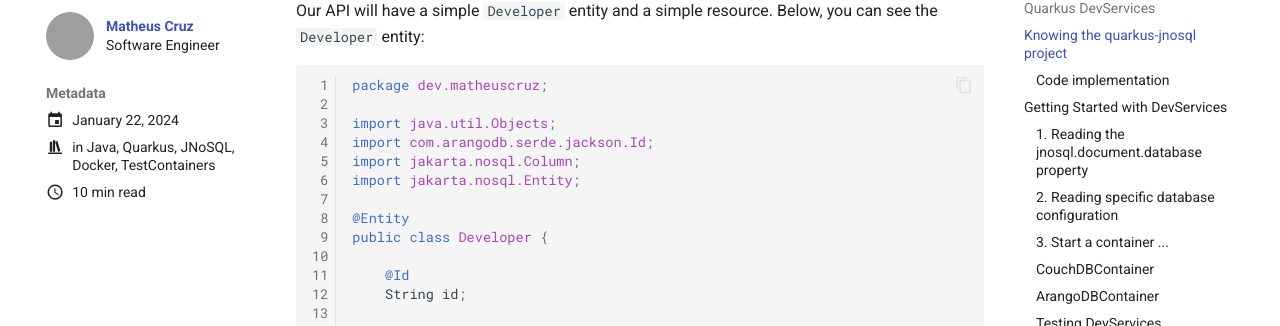
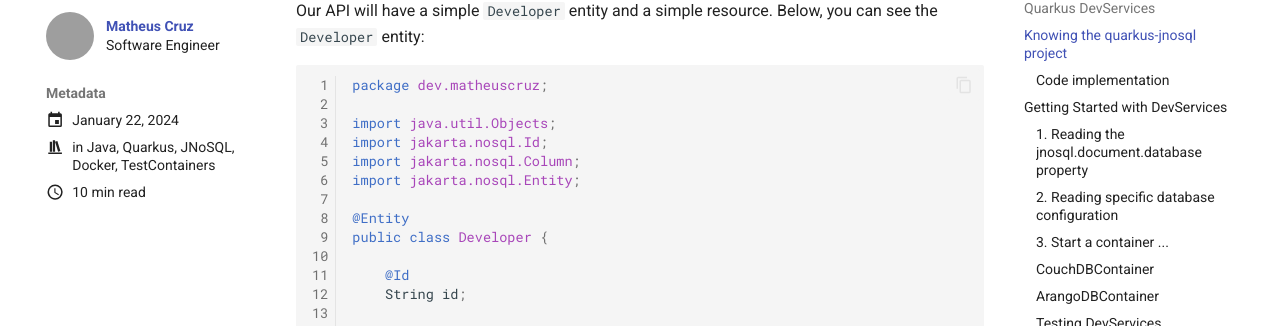
Before and after one commit to mcruzdev/blog, an MkDocs documentation site: the page built from docs/posts/introduce-to-quarkus-devservice-to-jnosql.md, in a window 1280 px wide and 900 px high, scrolled down 1677 px. Shown: the part 127-453 px from the top of the window. Built offline with MkDocs 1.6.1 and Material for MkDocs 9.7.7, drawn with Linux system fonts in a browser that asks for light colours; emoji names are drawn with the system emoji font; comment, search, counter and statistics services are not loaded; grey boxes are pictures that could not be loaded.

Commit message:
Remove arango id

```diff
--- a/docs/posts/introduce-to-quarkus-devservice-to-jnosql.md
+++ b/docs/posts/introduce-to-quarkus-devservice-to-jnosql.md
@@ -79,7 +79,7 @@ Our API will have a simple `Developer` entity and a simple resource. Below, you
 package dev.matheuscruz;
 
 import java.util.Objects;
-import com.arangodb.serde.jackson.Id;
+import jakarta.nosql.Id;
 import jakarta.nosql.Column;
 import jakarta.nosql.Entity;
 
```
